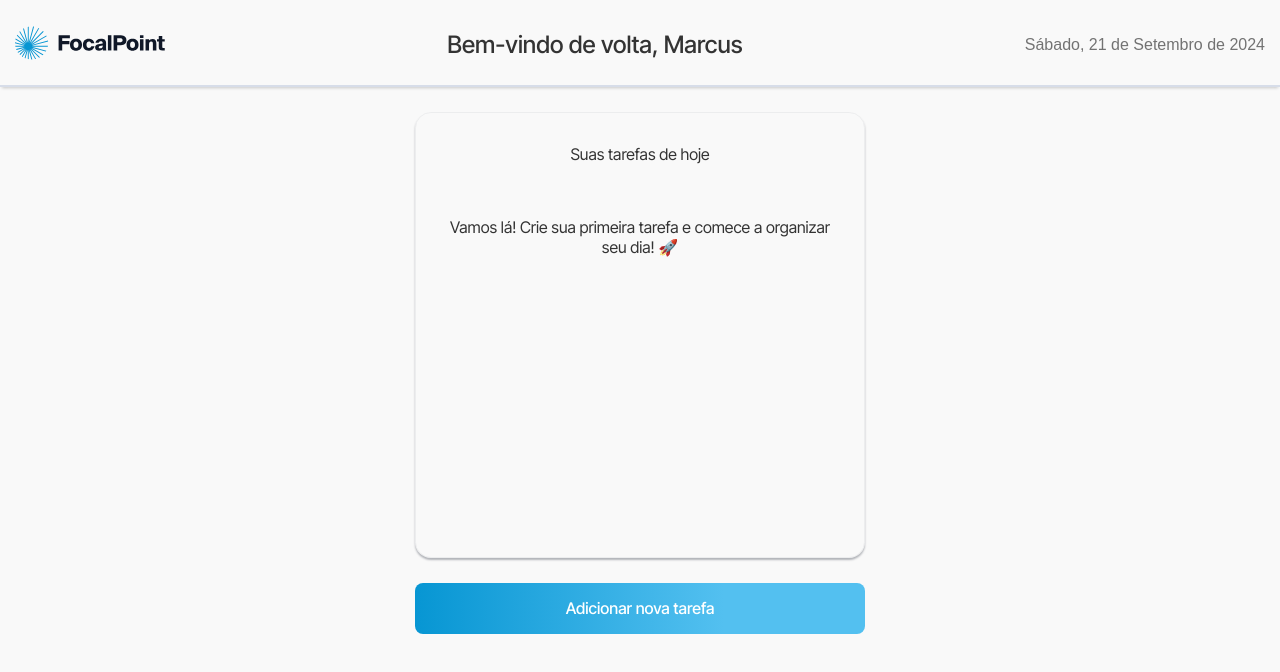
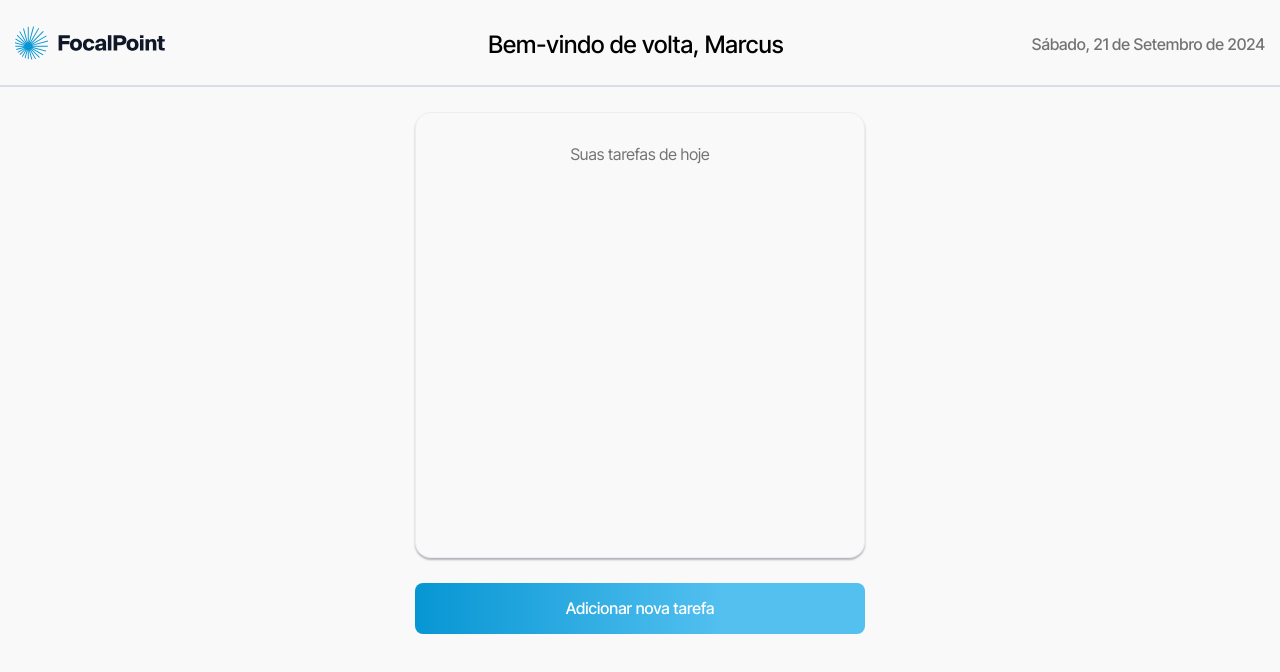
Before and after one commit to juanevangelista1/to-do-app, a Next.js app: page / in a window 1280 px wide. Shown: the top 672 px of the page. Built offline with nearby package versions, Linux system fonts and the light colour scheme.

Commit message:
Ajustes finais de layout.

```diff
--- a/src/app/components/AddTaskModal.tsx
+++ b/src/app/components/AddTaskModal.tsx
@@ -1,4 +1,3 @@
-// components/AddTaskModal.tsx
 import { useState } from "react";
 import "../styles/modals.scss";
 
--- a/src/app/components/ConfirmDeleteModal.tsx
+++ b/src/app/components/ConfirmDeleteModal.tsx
@@ -1,4 +1,3 @@
-// components/ConfirmDeleteModal.tsx
 interface ConfirmDeleteModalProps {
 	onDelete: () => void;
 	onCancel: () => void;
--- a/src/app/components/TaskList.tsx
+++ b/src/app/components/TaskList.tsx
@@ -1,4 +1,3 @@
-// TaskList.tsx
 import "../styles/taskList.scss";
 import Image from "next/image";
 
--- a/src/app/layout.tsx
+++ b/src/app/layout.tsx
@@ -1,4 +1,3 @@
-// layout.tsx
 import "./styles/global.scss";
 import Header from "./components/Header";
 
--- a/src/app/page.tsx
+++ b/src/app/page.tsx
@@ -46,7 +46,7 @@ const HomePage: React.FC = () => {
 	};
 
 	const addTask = (taskName: string) => {
-		const newTask = { id: Date.now(), name: taskName, completed: false }; // Gera um ID único
+		const newTask = { id: Date.now(), name: taskName, completed: false };
 		const updatedTasks = [...tasks, newTask];
 		setTasks(updatedTasks);
 		updateLocalStorage(updatedTasks);
@@ -71,13 +71,13 @@ const HomePage: React.FC = () => {
 					}}
 				/>
 
-				<div className="task__page-container-empty">
+				{/* <div className="task__page-container-empty">
 					{tasks.filter((task) => !task.completed).length === 0 && (
 						<p className="task__page-container-empty-text">
 							Vamos lá! Crie sua primeira tarefa e comece a organizar seu dia! 🚀
 						</p>
 					)}
-				</div>
+				</div> */}
 
 				{completedTasks.length > 0 && (
 					<section className="completed__tasks-section">
--- a/src/app/styles/buttons.scss
+++ b/src/app/styles/buttons.scss
@@ -13,6 +13,5 @@
         font-weight: 500;
         line-height: 19.36px;
         color: var(--white);
-        font-family: "Inter Tight", sans-serif;
     }
 }
--- a/src/app/styles/global.scss
+++ b/src/app/styles/global.scss
@@ -1,4 +1,3 @@
-// globals.scss
 * {
     margin: 0;
     padding: 0;
@@ -6,9 +5,8 @@
 }
 
 body {
-    font-family: Arial, sans-serif;
     background-color: #f9f9f9;
-    color: #333;
+    font-family: "Inter Tight", sans-serif;
 }
 
 :root {
@@ -23,4 +21,5 @@ body {
     --hover: #f7f9fd;
     --light-blue: #a0dcf6;
     --blue: #0796d3;
+    --input-gray: #b0bbd1;
 }
--- a/src/app/styles/header.scss
+++ b/src/app/styles/header.scss
@@ -1,4 +1,3 @@
-// styles/header.scss
 .header {
     max-width: 1340px;
     margin: 25px auto;
@@ -9,25 +8,43 @@
         justify-content: space-between;
         padding: 0 15px 20px;
         border-bottom: 2px solid #d7dde9;
-        box-shadow: 0 3px 3px -2px rgba(0, 0, 0, 0.2);
+
+        @media (max-width: 1024px) {
+            width: 95%;
+            margin: 0 auto;
+        }
 
         @media (max-width: 768px) {
-            flex-wrap: wrap;
+            flex-direction: column;
+            align-items: start;
             justify-content: start;
             gap: 5px;
-            padding: 0 25px 20px;
+            padding: 0 0 20px;
+            width: 90%;
         }
 
         &-user-name {
+            margin: 0 0 0 75px;
+
+            @media (max-width: 768px) {
+                margin: 0;
+            }
+
             &-text {
-                font-family: "Inter Tight", sans-serif;
                 font-size: 24px;
                 font-weight: 500;
                 line-height: 29.04px;
+
+                @media (max-width: 768px) {
+                    font-size: 16px;
+                }
             }
         }
 
         &-date-info {
+            font-size: 16px;
+            font-weight: 500;
+            line-height: 29.04px;
             color: var(--strong-gray);
         }
     }
--- a/src/app/styles/modals.scss
+++ b/src/app/styles/modals.scss
@@ -9,6 +9,10 @@
         backdrop-filter: blur(10px);
         transition: all 0.3s ease-in-out 0s;
         z-index: 11;
+
+        @media (max-width: 768px) {
+            align-items: start;
+        }
 
         &-content {
             max-width: 450px;
@@ -22,9 +26,13 @@
             border-radius: 8px;
             padding: 24px 32px 40px;
 
+            @media (max-width: 768px) {
+                border: 0;
+                box-shadow: none;
+            }
+
             &-title {
                 &-text {
-                    font-family: "Inter Tight", sans-serif;
                     font-size: 24px;
                     font-weight: 500;
                     line-height: 29.04px;
@@ -38,7 +46,6 @@
                 gap: 10px;
 
                 &-title {
-                    font-family: "Inter Tight", sans-serif;
                     font-size: 16px;
                     font-weight: 400;
                     line-height: 19.36px;
@@ -60,10 +67,13 @@
                 width: 100%;
                 gap: 10px;
 
+                @media (max-width: 768px) {
+                    flex-wrap: wrap;
+                }
+
                 &-cancel,
                 &-add,
                 &-delete {
-                    max-width: 185px;
                     height: 51px;
                     padding: 16px 24px;
                     border: none;
@@ -72,7 +82,6 @@
                     cursor: pointer;
 
                     &-text {
-                        font-family: "Inter Tight", sans-serif;
                         font-size: 16px;
                         font-weight: 500;
                         line-height: 19.36px;
--- a/src/app/styles/taskList.scss
+++ b/src/app/styles/taskList.scss
@@ -10,7 +10,7 @@
 
             &-item {
                 padding: 15px;
-                border: 1px dashed #ddd;
+                border: 1px dashed var(--border-light-gray);
                 transition: background-color 0.1s;
                 border-radius: 8px;
                 display: flex;
@@ -37,7 +37,7 @@
                         .checkmark {
                             width: 24px;
                             height: 24px;
-                            border: 2px solid #ddd;
+                            border: 2px solid var(--input-gray);
                             border-radius: 4px;
                             margin-right: 10px;
                             position: relative;
@@ -66,6 +66,7 @@
                     }
 
                     &-task {
+                        color: var(--black);
                         &.completed {
                             text-decoration: line-through;
                             color: var(--strong-gray);
--- a/src/app/styles/tasks.scss
+++ b/src/app/styles/tasks.scss
@@ -1,9 +1,13 @@
-// styles/tasks.scss
 .task {
     &__page {
         max-width: 450px;
         width: 100%;
         margin: 0 auto;
+
+        @media (max-width: 768px) {
+            width: 95%;
+            margin: 0 auto;
+        }
 
         &-container {
             display: flex;
@@ -14,16 +18,16 @@
             min-height: 446px;
             border-radius: 16px;
             border: 1px solid var(--border-gray);
-            box-shadow: 0px 2px 2px 0px rgba(16, 24, 40, 0.3);
+            box-shadow: 0px 2px 2px 0px #1018284d;
             overflow: hidden;
 
             &-title {
                 margin: 0 0 24px;
                 &-text {
-                    font-family: "Inter Tight", sans-serif;
                     font-size: 16px;
                     font-weight: 400;
                     line-height: 19.36px;
+                    color: var(--strong-gray);
                 }
             }
         }
@@ -38,7 +42,6 @@
             &-title {
                 margin: 0 0 24px;
                 &-text {
-                    font-family: "Inter Tight", sans-serif;
                     font-size: 16px;
                     font-weight: 400;
                     line-height: 19.36px;
@@ -51,7 +54,6 @@
             text-align: center;
 
             &-text {
-                font-family: "Inter Tight", sans-serif;
                 font-size: 16px;
                 font-weight: 400;
                 line-height: 19.36px;
```
